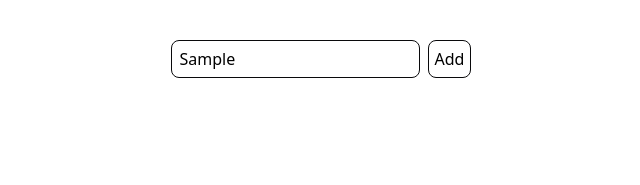
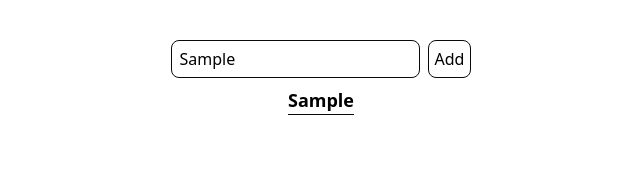
Before and after one commit to Nikkihosseini/ToDo-react-, a React (Vite) app: page / in a window 1280 px wide. Both pictures are taken after typing "Sample" into the empty fields and a click on the button "Add". Shown: the top 185 px of the page, without its empty margins (319-959 px from the left). Built offline with nearby package versions, Linux system fonts and the light colour scheme.

Commit message:
add toDoList.map

```diff
--- a/src/ToDo/ToDo.jsx
+++ b/src/ToDo/ToDo.jsx
@@ -23,6 +23,9 @@ export default function ToDo(){
                 <input onChange={inputValueHandler} className="rounded-lg border border-zinc-950 py-1.5 px-2" type="text" />
                 <button onClick={addToDo} className="rounded-lg border border-zinc-950 p-1.5 cursor-pointer">Add</button>
               </div>
+                {toDoList.map((toDo)=>{
+                    return <h1 className="font-semibold text-lg border-b border-zinc-950 mb-3">{toDo}</h1>
+                })}
               <div>
 
               </div>
```
